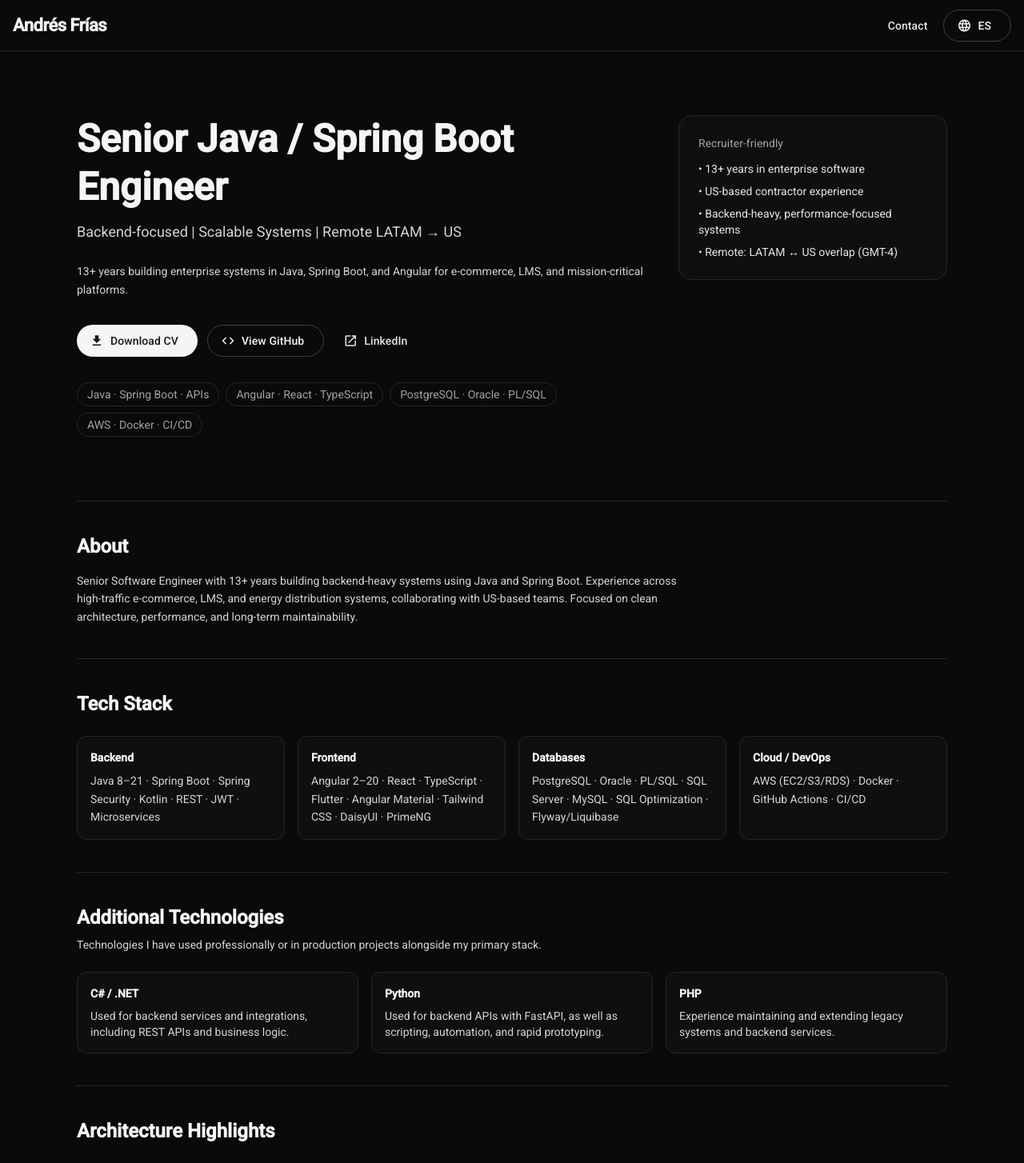
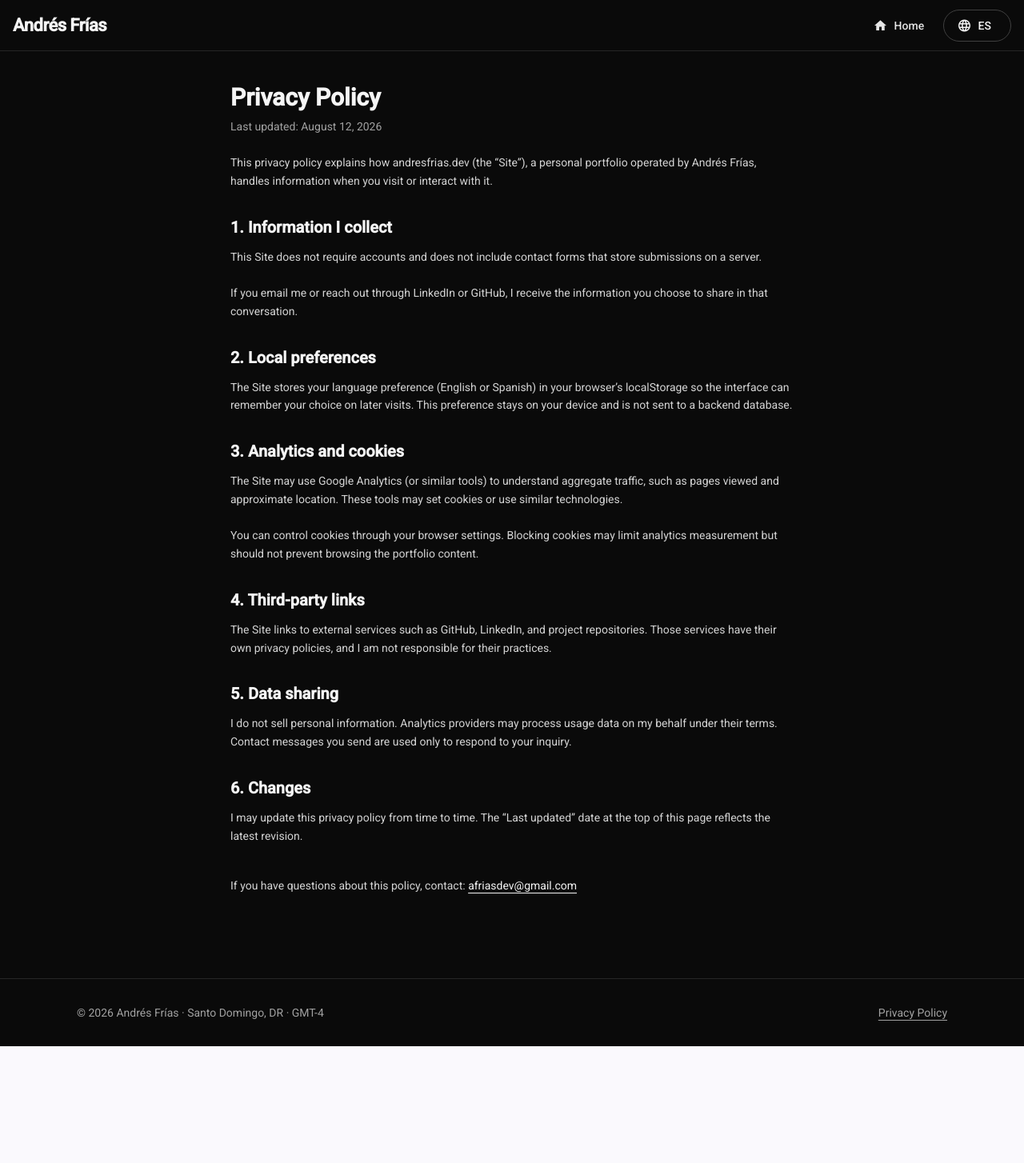
Before and after one commit to SentenciaSQL/portfolio, an Angular app: page /privacy in a window 1280 px wide. Before the commit this address led to /. Shown: the top 1454 px of the page at 80% size. After the commit the page ends 1308 px from the top, so only its background shows below. Built offline with nearby package versions, Linux system fonts and the light colour scheme.

Commit message:
Add privacy policy page and footer link
Expose a bilingual /privacy page and place a right-aligned Privacy Policy link in the site footers.

Co-authored-by: Andrés Frías <SentenciaSQL@users.noreply.github.com>

```diff
--- a/src/app/app.routes.ts
+++ b/src/app/app.routes.ts
@@ -1,7 +1,8 @@
 import { Routes } from '@angular/router';
 import {HomeComponent} from './features/home/home/home.component';
 import {AllProjectsComponent} from './features/all-projects/all-projects.component';
-import {HOME_SEO, PROJECTS_SEO} from './core/seo/seo.config';
+import {PrivacyComponent} from './features/privacy/privacy.component';
+import {HOME_SEO, PRIVACY_SEO, PROJECTS_SEO} from './core/seo/seo.config';
 
 export const routes: Routes = [
   {
@@ -16,5 +17,11 @@ export const routes: Routes = [
     title: PROJECTS_SEO.title,
     data: {seo: PROJECTS_SEO},
   },
+  {
+    path: 'privacy',
+    component: PrivacyComponent,
+    title: PRIVACY_SEO.title,
+    data: {seo: PRIVACY_SEO},
+  },
   { path: '**', redirectTo: '' },
 ];
--- a/src/app/core/i18n/messages.ts
+++ b/src/app/core/i18n/messages.ts
@@ -265,6 +265,49 @@ export const MESSAGES: Record<Lang, any> = {
         },
       },
     },
+    footer: {
+      privacy: 'Privacy Policy',
+    },
+    privacy: {
+      title: 'Privacy Policy',
+      updated: 'Last updated: August 12, 2026',
+      intro:
+        'This privacy policy explains how andresfrias.dev (the “Site”), a personal portfolio operated by Andrés Frías, handles information when you visit or interact with it.',
+      backHome: 'Home',
+      contactPrefix: 'If you have questions about this policy, contact:',
+      sections: [
+        {
+          title: '1. Information I collect',
+          body:
+            'This Site does not require accounts and does not include contact forms that store submissions on a server.\n\nIf you email me or reach out through LinkedIn or GitHub, I receive the information you choose to share in that conversation.',
+        },
+        {
+          title: '2. Local preferences',
+          body:
+            'The Site stores your language preference (English or Spanish) in your browser’s localStorage so the interface can remember your choice on later visits. This preference stays on your device and is not sent to a backend database.',
+        },
+        {
+          title: '3. Analytics and cookies',
+          body:
+            'The Site may use Google Analytics (or similar tools) to understand aggregate traffic, such as pages viewed and approximate location. These tools may set cookies or use similar technologies.\n\nYou can control cookies through your browser settings. Blocking cookies may limit analytics measurement but should not prevent browsing the portfolio content.',
+        },
+        {
+          title: '4. Third-party links',
+          body:
+            'The Site links to external services such as GitHub, LinkedIn, and project repositories. Those services have their own privacy policies, and I am not responsible for their practices.',
+        },
+        {
+          title: '5. Data sharing',
+          body:
+            'I do not sell personal information. Analytics providers may process usage data on my behalf under their terms. Contact messages you send are used only to respond to your inquiry.',
+        },
+        {
+          title: '6. Changes',
+          body:
+            'I may update this privacy policy from time to time. The “Last updated” date at the top of this page reflects the latest revision.',
+        },
+      ],
+    },
   },
 
   es: {
@@ -529,5 +572,48 @@ export const MESSAGES: Record<Lang, any> = {
         },
       },
     },
+    footer: {
+      privacy: 'Política de privacidad',
+    },
+    privacy: {
+      title: 'Política de privacidad',
+      updated: 'Última actualización: 12 de agosto de 2026',
+      intro:
+        'Esta política de privacidad explica cómo andresfrias.dev (el “Sitio”), un portafolio personal operado por Andrés Frías, trata la información cuando visitas o interactúas con él.',
+      backHome: 'Inicio',
+      contactPrefix: 'Si tienes preguntas sobre esta política, contacta:',
+      sections: [
+        {
+          title: '1. Información que recopilo',
+          body:
+            'Este Sitio no requiere cuentas y no incluye formularios de contacto que almacenen envíos en un servidor.\n\nSi me escribes por correo o me contactas por LinkedIn o GitHub, recibo la información que eliges compartir en esa conversación.',
+        },
+        {
+          title: '2. Preferencias locales',
+          body:
+            'El Sitio guarda tu preferencia de idioma (inglés o español) en el localStorage del navegador para recordar tu elección en visitas posteriores. Esta preferencia permanece en tu dispositivo y no se envía a una base de datos backend.',
+        },
+        {
+          title: '3. Analítica y cookies',
+          body:
+            'El Sitio puede usar Google Analytics (o herramientas similares) para entender el tráfico agregado, como páginas vistas y ubicación aproximada. Estas herramientas pueden establecer cookies o usar tecnologías similares.\n\nPuedes controlar las cookies desde la configuración de tu navegador. Bloquearlas puede limitar la medición analítica, pero no debería impedir navegar el contenido del portafolio.',
+        },
+        {
+          title: '4. Enlaces de terceros',
+          body:
+            'El Sitio enlaza a servicios externos como GitHub, LinkedIn y repositorios de proyectos. Esos servicios tienen sus propias políticas de privacidad y no soy responsable de sus prácticas.',
+        },
+        {
+          title: '5. Compartición de datos',
+          body:
+            'No vendo información personal. Los proveedores de analítica pueden procesar datos de uso en mi nombre según sus términos. Los mensajes de contacto que envíes se usan solo para responder a tu consulta.',
+        },
+        {
+          title: '6. Cambios',
+          body:
+            'Puedo actualizar esta política de privacidad ocasionalmente. La fecha de “Última actualización” al inicio de esta página refleja la revisión más reciente.',
+        },
+      ],
+    },
   },
 };
--- a/src/app/core/seo/seo.config.ts
+++ b/src/app/core/seo/seo.config.ts
@@ -28,9 +28,18 @@ export const PROJECTS_SEO: PageSeo = {
   keywords: `${DEFAULT_KEYWORDS}, Projects, Portfolio Projects`,
 };
 
+export const PRIVACY_SEO: PageSeo = {
+  path: '/privacy',
+  title: 'Privacy Policy | Andrés Frías',
+  description:
+    'Privacy policy for andresfrias.dev: how language preferences, analytics, and contact interactions are handled on this personal portfolio site.',
+  keywords: `${DEFAULT_KEYWORDS}, Privacy Policy`,
+};
+
 export const ROUTE_SEO: Record<string, PageSeo> = {
   '': HOME_SEO,
   projects: PROJECTS_SEO,
+  privacy: PRIVACY_SEO,
 };
 
 export const PERSON_JSON_LD = {
--- a/src/app/features/all-projects/all-projects.component.html
+++ b/src/app/features/all-projects/all-projects.component.html
@@ -85,8 +85,11 @@
   </main>
 
   <footer class="border-t border-neutral-800 mt-16">
-    <div class="max-w-6xl mx-auto px-4 sm:px-6 lg:px-8 py-8 text-sm text-neutral-400">
-      © {{ year }} Andrés Frías · Santo Domingo, DR · GMT-4
+    <div class="max-w-6xl mx-auto px-4 sm:px-6 lg:px-8 py-8 text-sm text-neutral-400 flex items-center justify-between gap-4">
+      <span>© {{ year }} Andrés Frías · Santo Domingo, DR · GMT-4</span>
+      <a routerLink="/privacy" class="text-neutral-400 hover:text-neutral-200 underline underline-offset-4">
+        {{ i18n.t('footer.privacy') }}
+      </a>
     </div>
   </footer>
 </div>
--- a/src/app/features/home/home/home.component.html
+++ b/src/app/features/home/home/home.component.html
@@ -25,8 +25,11 @@
   </main>
 
   <footer class="border-t border-neutral-800 mt-16">
-    <div class="max-w-6xl mx-auto px-4 sm:px-6 lg:px-8 py-8 text-sm text-neutral-400">
-      © {{ year }} Andrés Frías · Santo Domingo, DR · GMT-4
+    <div class="max-w-6xl mx-auto px-4 sm:px-6 lg:px-8 py-8 text-sm text-neutral-400 flex items-center justify-between gap-4">
+      <span>© {{ year }} Andrés Frías · Santo Domingo, DR · GMT-4</span>
+      <a routerLink="/privacy" class="text-neutral-400 hover:text-neutral-200 underline underline-offset-4">
+        {{ i18n.t('footer.privacy') }}
+      </a>
     </div>
   </footer>
 </div>
--- a/src/app/features/home/home/home.component.ts
+++ b/src/app/features/home/home/home.component.ts
@@ -1,4 +1,5 @@
 import {Component, inject} from '@angular/core';
+import {RouterLink} from '@angular/router';
 import {MatToolbarModule} from '@angular/material/toolbar';
 import {MatButtonModule} from '@angular/material/button';
 import {MatIconModule} from '@angular/material/icon';
@@ -15,7 +16,7 @@ import {ArchitectureComponent} from '../sections/architecture/architecture.compo
 @Component({
   standalone: true,
   selector: 'app-home',
-  imports: [MatToolbarModule, MatButtonModule, MatIconModule, HeroComponent, AboutComponent, StackComponent, ProjectsComponent, ExperienceComponent, ContactComponent, SecondaryTechComponent, ArchitectureComponent],
+  imports: [RouterLink, MatToolbarModule, MatButtonModule, MatIconModule, HeroComponent, AboutComponent, StackComponent, ProjectsComponent, ExperienceComponent, ContactComponent, SecondaryTechComponent, ArchitectureComponent],
   templateUrl: './home.component.html',
   styleUrl: './home.component.css',
 })
--- /dev/null
+++ b/src/app/features/privacy/privacy.component.css
@@ -0,0 +1 @@
+/* Privacy page styles live in Tailwind utility classes. */
--- /dev/null
+++ b/src/app/features/privacy/privacy.component.html
@@ -0,0 +1,47 @@
+<div class="min-h-screen bg-neutral-950 text-neutral-100">
+  <mat-toolbar class="!bg-neutral-950 !text-neutral-100 border-b border-neutral-800">
+    <a routerLink="/" class="font-semibold tracking-tight !text-neutral-100 no-underline">
+      Andrés Frías
+    </a>
+    <span class="flex-1"></span>
+
+    <a mat-button class="!text-neutral-200" routerLink="/">
+      <mat-icon class="mr-1">home</mat-icon>
+      {{ i18n.t('privacy.backHome') }}
+    </a>
+
+    <button mat-stroked-button class="!border-neutral-700 !text-neutral-100 ml-2" (click)="i18n.toggle()">
+      <mat-icon class="mr-1">language</mat-icon>
+      {{ i18n.lang() === 'en' ? 'ES' : 'EN' }}
+    </button>
+  </mat-toolbar>
+
+  <main class="max-w-3xl mx-auto px-4 sm:px-6 lg:px-8 py-10">
+    <h1 class="text-3xl font-semibold">{{ i18n.t('privacy.title') }}</h1>
+    <p class="mt-2 text-sm text-neutral-400">{{ i18n.t('privacy.updated') }}</p>
+    <p class="mt-6 text-neutral-300 leading-relaxed">{{ i18n.t('privacy.intro') }}</p>
+
+    @for (section of sections(); track section.title) {
+      <section class="mt-8">
+        <h2 class="text-xl font-semibold text-neutral-100">{{ section.title }}</h2>
+        <p class="mt-3 text-neutral-300 leading-relaxed whitespace-pre-line">{{ section.body }}</p>
+      </section>
+    }
+
+    <p class="mt-10 text-neutral-300 leading-relaxed">
+      {{ i18n.t('privacy.contactPrefix') }}
+      <a class="underline underline-offset-4 text-neutral-100" href="mailto:afriasdev@gmail.com">
+        afriasdev@gmail.com
+      </a>
+    </p>
+  </main>
+
+  <footer class="border-t border-neutral-800 mt-16">
+    <div class="max-w-6xl mx-auto px-4 sm:px-6 lg:px-8 py-8 text-sm text-neutral-400 flex items-center justify-between gap-4">
+      <span>© {{ year }} Andrés Frías · Santo Domingo, DR · GMT-4</span>
+      <a routerLink="/privacy" class="text-neutral-400 hover:text-neutral-200 underline underline-offset-4">
+        {{ i18n.t('footer.privacy') }}
+      </a>
+    </div>
+  </footer>
+</div>
--- /dev/null
+++ b/src/app/features/privacy/privacy.component.ts
@@ -0,0 +1,24 @@
+import {Component, computed, inject} from '@angular/core';
+import {RouterLink} from '@angular/router';
+import {MatToolbarModule} from '@angular/material/toolbar';
+import {MatButtonModule} from '@angular/material/button';
+import {MatIconModule} from '@angular/material/icon';
+import {I18nService} from '../../core/i18n/i18n.service';
+
+@Component({
+  standalone: true,
+  selector: 'app-privacy',
+  imports: [RouterLink, MatToolbarModule, MatButtonModule, MatIconModule],
+  templateUrl: './privacy.component.html',
+  styleUrl: './privacy.component.css',
+})
+export class PrivacyComponent {
+  i18n = inject(I18nService);
+
+  readonly year = new Date().getFullYear();
+
+  readonly sections = computed(() => this.i18n.dict().privacy.sections as Array<{
+    title: string;
+    body: string;
+  }>);
+}
```
Also changed, not shown: 2 other files (tests, documents, lock files or other folders).
